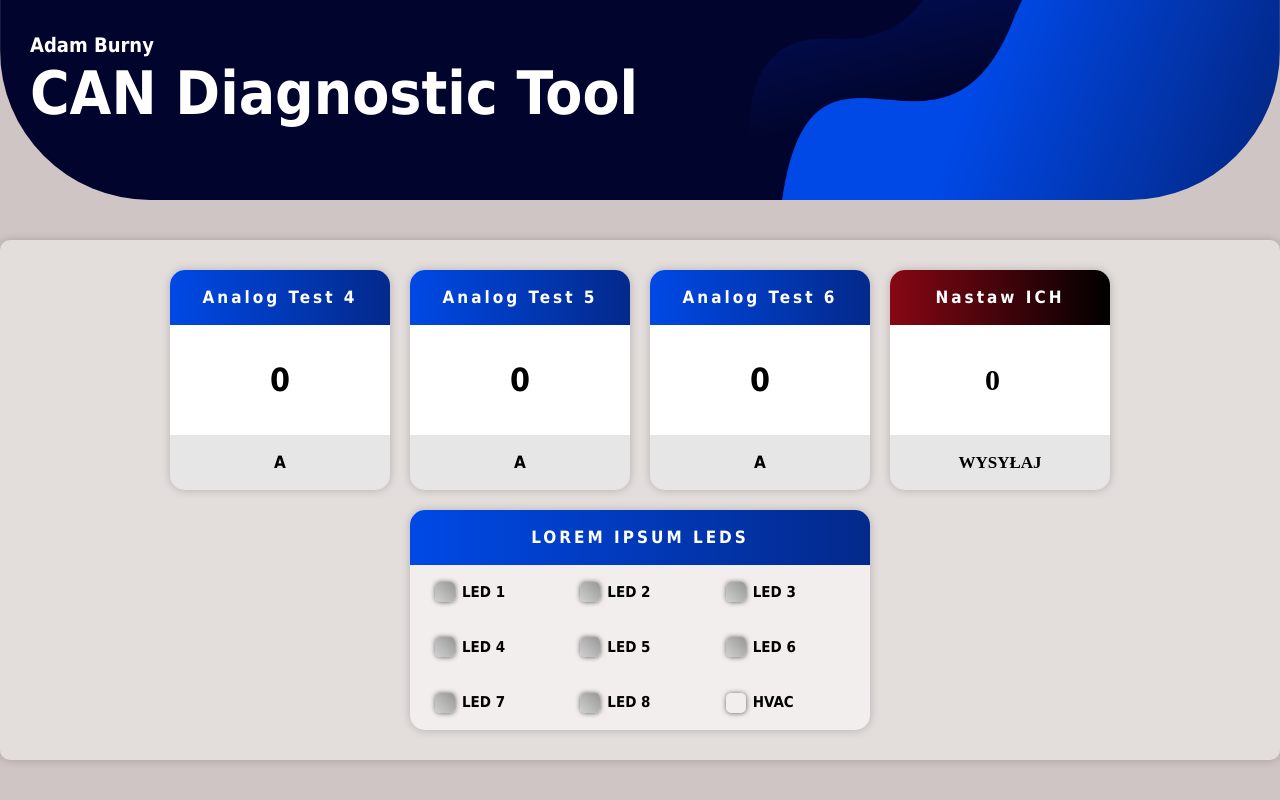
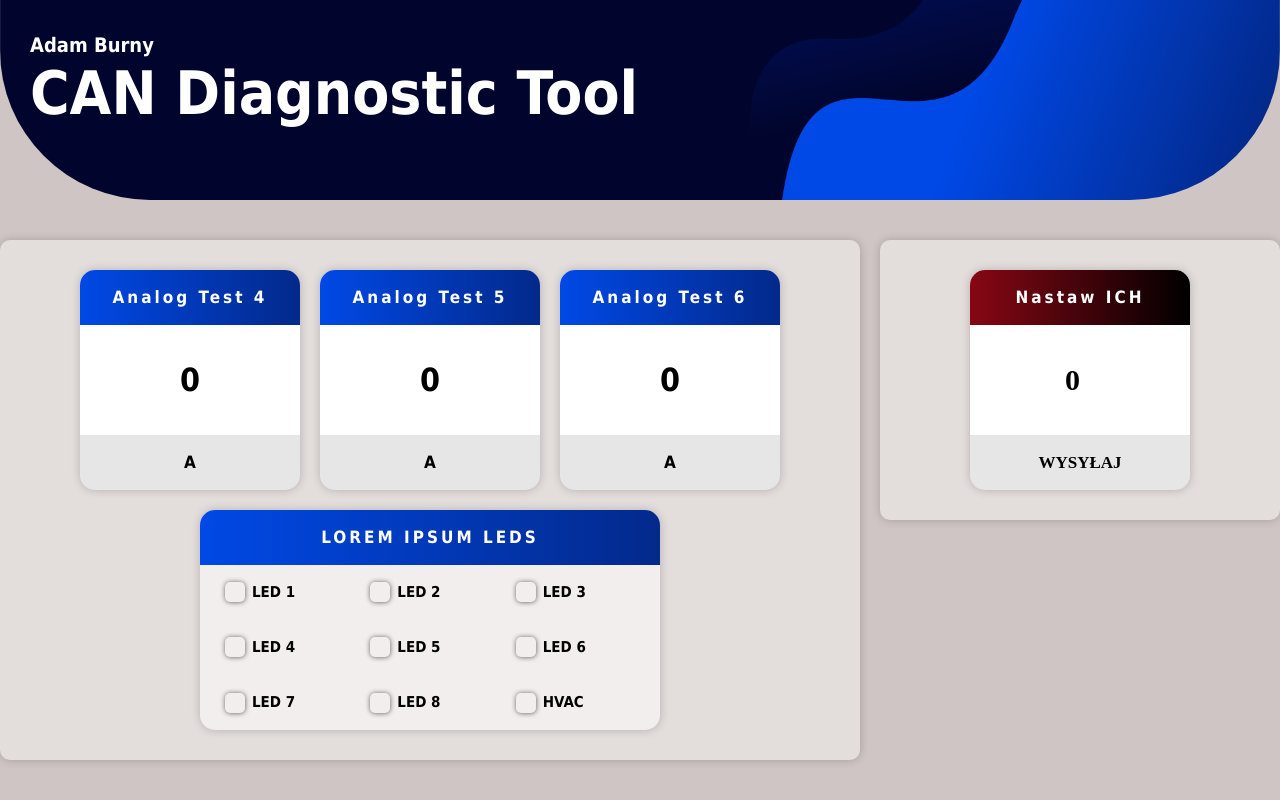
Before and after one commit to burnygit/CAN-Diagnostic-Tool, a React (Vite) app in the folder candiagnostictool.client/: page / in a window 1280 px wide. Built offline with nearby package versions, Linux system fonts and the light colour scheme; no server answers.

Commit message:
Upgraded CanFrame (Data disappear from front if frame has not arrived in 5s timestamp) + Created CanTransfer component to handle sending messages from front to back-end

```diff
--- a/candiagnostictool.client/src/App.css
+++ b/candiagnostictool.client/src/App.css
@@ -53,3 +53,11 @@ body {
     margin: 30px 0 0 0;
     font-size: 20px;
 }
+
+.mainContainer {
+    display: flex;
+    gap: 20px;
+    justify-content: space-between;
+    align-items: flex-start;
+    height: 600px;
+}
--- a/candiagnostictool.client/src/App.jsx
+++ b/candiagnostictool.client/src/App.jsx
@@ -3,54 +3,10 @@ import './App.css';
 
 import './components/CanReceived.jsx'
 import CanReceived from './components/CanReceived.jsx';
+import CanTransfer from './components/CanTransfer';
 
 
 const App = () => {
-
-//    const wsRef = useRef(null);
-
-//    const receiveWS = () => {
-//        if (wsRef.current) return;
-
-//        const ws = new WebSocket("wss://localhost:7199/ws/can");
-//        wsRef.current = ws;
-
-//        ws.onopen = () => {
-//            console.log("WebSocket connection established (Połączono WebSocket)");
-//        };
-
-//        ws.onmessage = (event) => {
-//            console.log("Received CAN message: ", JSON.parse(event.data));
-//        };
-
-//        ws.onclose = () => {
-//            console.log("WebSocket connection closed (Zamknięto połączenie z WebSocket)");
-//            wsRef.current = null;
-//            setTimeout(receiveWS, 5000);
-//        };
-
-//        ws.onerror = (error) => {
-//            console.error("Websocket error:", error);
-//        };
-//    }
-
-//    //useEffect aby zapobiec duplikowaniu sie WS
-//    useEffect(() => {
-//        receiveWS();
-
-//        return () => {
-//            if (wsRef.current) {
-//                console.log("receiveWebSocket state: ", wsRef.current.readyState); // 0 CONNECTING / 1 OPEN / 2 CLOSING / 3 CLOSED
-//                if (wsRef.current.readyState === WebSocket.OPEN) {
-//                    wsRef.current.close();
-//                    wsRef.current = null;
-//                }
-//            }
-//        };
-
-//}, [])
-
-
 
     return (
 
@@ -63,7 +19,10 @@ const App = () => {
 
                 </div>
             </div>
-            <CanReceived/>
+            <div className="mainContainer">
+                <CanReceived />
+                <CanTransfer />
+            </div>
             </div>
 
     );
--- a/candiagnostictool.client/src/components/CanLed.jsx
+++ b/candiagnostictool.client/src/components/CanLed.jsx
@@ -16,6 +16,7 @@ const CanLed = ({ledLabel, identifier, byte, bitMask }) => {
             const ledState = analyzeLed(frame, byte, bitMask);
             setColor(ledState ? 'led-on' : 'led-off');
         }
+        else { setColor('undefined') };
 
     }, [data, identifier, byte, bitMask]);
 
--- a/candiagnostictool.client/src/components/CanReceived.jsx
+++ b/candiagnostictool.client/src/components/CanReceived.jsx
@@ -8,7 +8,6 @@ import { useWebSocketContext } from './WebSocketContext'
 import CanAnalogValue from './CanAnalogValue';
 import CanLed from './CanLed';
 import CanErrorLed from './CanErrorLed';
-import CanSendValue from './CanSendValue';
 
 const CanReceived = () => {
 
@@ -79,13 +78,7 @@ const CanReceived = () => {
                         maxValue={150}
                     />
 
-                    <CanSendValue
-                        label="Nastaw ICH"
-                        min={0}
-                        max={0.99}
-                        interval={1000}
-                        onSendValue={sendCurrentValue}
-                    />
+
 
                     <div className='ledContainer'>
 
--- /dev/null
+++ b/candiagnostictool.client/src/components/CanTransfer.css
@@ -0,0 +1,15 @@
+.transferFormContainer {
+    display: flex;
+    flex: 1;
+    flex-wrap: wrap;
+    align-items: center;
+    justify-content: center;
+    width: 100%;
+    min-width: 400px;
+    padding: 20px;
+    box-sizing: border-box;
+    margin-top: 40px;
+    background-color: rgba(255,255,255,0.4);
+    border-radius: 10px;
+    box-shadow: 0.2px 0.2px 10px rgba(0,0,0,0.2);
+}
--- /dev/null
+++ b/candiagnostictool.client/src/components/CanTransfer.jsx
@@ -0,0 +1,108 @@
+import React, { useState, useRef, useEffect } from 'react';
+import './CanTransfer.css';
+import CanSendValue from './CanSendValue';
+
+const CanTransfer = () => {
+
+    const sendWebSocketRef = useRef(null);
+
+    const connectSendWebSocket = () => {
+        if (sendWebSocketRef.current) return;
+
+        const ws = new WebSocket('wss://localhost:7199/ws/canSend');
+        sendWebSocketRef.current = ws;
+
+        ws.onopen = () => {
+            console.log('WebSocket SEND connection established');
+        };
+
+        ws.onclose = () => {
+            console.log('SEND WebSocket connection closed. Reconnecting...');
+            sendWebSocketRef.current = null;
+            setTimeout(connectSendWebSocket, 100);
+        };
+
+        ws.onerror = (error) => {
+            console.error('WebSocket SEND error:', error);
+            ws.close();
+        };
+    };
+
+    useEffect(() => {
+        connectSendWebSocket();
+
+        return () => {
+            if (sendWebSocketRef.current) {
+                console.log("sendWebSocket state: ", sendWebSocketRef.current.readyState);
+                if (sendWebSocketRef.current.readyState === WebSocket.OPEN) {
+                    sendWebSocketRef.current.close();
+                }
+            }
+        };
+    }, []);
+
+
+
+    /////FUNKCJE WYSYLAJACE RAMKI/////
+
+    const sendCurrentValue = (current) => {
+
+        if (sendWebSocketRef.current && sendWebSocketRef.current.readyState === WebSocket.OPEN) {
+            // wartość prądu i ma być wysłana w 7 i 8 bajcie
+            const currentInBytes = Math.round(current * 100);
+            const byte7 = (currentInBytes >> 8) & 0xFF; // Wyciągamy wyższy bajt
+            const byte8 = currentInBytes & 0xFF; // Wyciągamy niższy bajt
+
+            const message = {
+                Identifier: 0x3C4, // Identyfikator CAN
+                Data: [0, 0, 0, 0, 0, 0, byte7, byte8] // Tworzymy ramkę CAN z prądem w 7 i 8 bajcie
+            };
+
+            sendWebSocketRef.current.send(JSON.stringify(message));
+
+
+            console.log(`Sent CAN message with current: ${current} A`);
+        } else {
+            console.error('WebSocket is not open');
+        }
+    };
+
+    const sendVoltageValue = (voltage) => {
+
+        if (sendWebSocketRef.current && sendWebSocketRef.current.readyState === WebSocket.OPEN) {
+            // wartość prądu i ma być wysłana w 7 i 8 bajcie
+            const currentInBytes = Math.round(voltage * 100);
+            const byte7 = (currentInBytes >> 8) & 0xFF; // Wyciągamy wyższy bajt
+            const byte8 = currentInBytes & 0xFF; // Wyciągamy niższy bajt
+
+            const message = {
+                Identifier: 0x5D1, // Identyfikator CAN
+                Data: [0, 0, 0, 0, 0, 0, byte7, byte8] // Tworzymy ramkę CAN z prądem w 7 i 8 bajcie
+            };
+
+            sendWebSocketRef.current.send(JSON.stringify(message));
+
+
+            console.log(`Sent CAN message with current: ${voltage} A`);
+        } else {
+            console.error('WebSocket is not open');
+        }
+    };
+
+
+    return (
+        <div className="transferFormContainer">
+
+            <CanSendValue
+                label="Nastaw ICH"
+                min={0}
+                max={0.99}
+                interval={1000}
+                onSendValue={sendCurrentValue}
+            />
+
+        </div>
+    );
+};
+
+export default CanTransfer;
--- a/candiagnostictool.client/src/components/WebSocketContext.jsx
+++ b/candiagnostictool.client/src/components/WebSocketContext.jsx
@@ -12,13 +12,16 @@ export const WebSocketProvider = ({ url, children }) => {
     const [data, setData] = useState({});
     const wsRef = useRef(null);
 
+    const timeouts = useRef({});
+
     // Funkcja do wysyłania wiadomości
     const sendMessage = (message) => {
         if (wsRef.current && wsRef.current.readyState === WebSocket.OPEN) {
 
+            wsRef.current.send(JSON.stringify(message));
             console.log('Sending:', message);
             console.log('JSON message:', JSON.stringify(message));
-            wsRef.current.send(JSON.stringify(message)); // Wysłanie wiadomości
+             // Wysłanie wiadomości
         } else {
             console.error('WebSocket is not connected.');
         }
@@ -39,13 +42,29 @@ export const WebSocketProvider = ({ url, children }) => {
                     console.log('Received message:', message);
                     //setData((prevData) => ({ ...prevData, ...message }))
                     if (message.Identifier && Array.isArray(message.Data)) {
+                        const identifier = message.Identifier;
                         setData((prevData) => {
                             // Aktualizuj tylko odpowiednią część danych dla tego identyfikatora
                             return {
                                 ...prevData,
-                                [message.Identifier]: message
+                                [identifier]: message
                             };
                         });
+
+                        if (timeouts.current[identifier]) {
+                            clearTimeout(timeouts.current[identifier]);
+                        }
+
+                        timeouts.current[identifier] = setTimeout(() => {
+                            // Usuń ramkę po 5 sekundach braku aktualizacji
+                            setData((prevData) => {
+                                const newData = { ...prevData };
+                                delete newData[identifier];
+                                return newData;
+                            });
+
+                            delete timeouts.current[identifier];
+                        }, 5000);
                     }
                     else {
                         console.warn('Invalid message format:', message);
```
Also changed, not shown: 12 other files (tests, documents, lock files or other folders).
